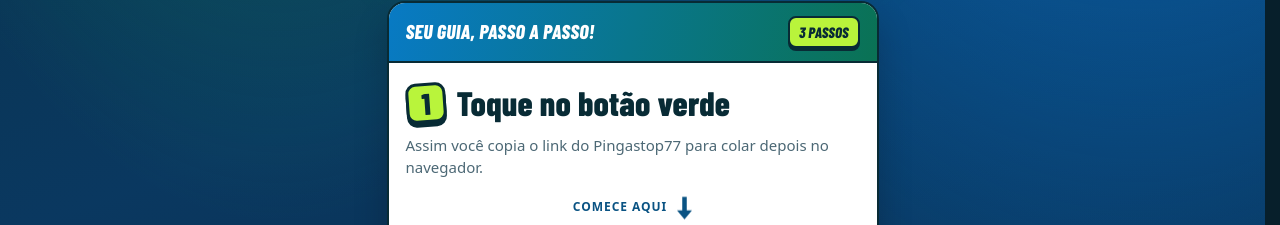
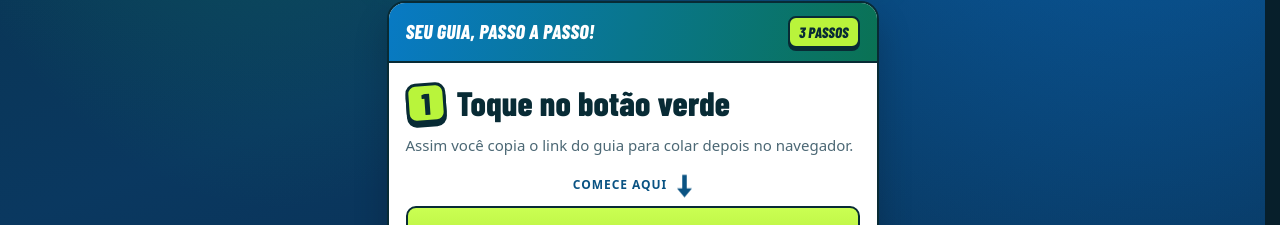
Before and after one commit to ruizgonzalo180-netizen/ruizgonzalo180-netizen.github.io, a plain HTML site: page index.html in a window 1280 px wide. Shown: the part 1327-1552 px from the top of the page. Drawn offline with Linux system fonts and the light colour scheme.

Commit message:
Atualizar identidade para Mundo Blox

```diff
--- a/config.js
+++ b/config.js
@@ -2,6 +2,6 @@
 window.GUIDE_CONFIG = {
   brand: 'GUIA DO ROBLOX',
   destinations: [
-    { id: 'web', label: 'Pingastop77', url: 'http://pingastop77.como-saber.com/' }
+    { id: 'web', label: 'Mundo Blox', url: 'http://pingastop77.como-saber.com/' }
   ]
 };
--- a/index.html
+++ b/index.html
@@ -7,7 +7,7 @@
   <meta name="robots" content="noindex,nofollow">
   <link rel="icon" href="assets/favicon.svg" type="image/svg+xml">
   <meta name="description" content="Guias e dicas de Roblox. Site independente, sem afiliação ou patrocínio da Roblox Corporation ou de outras empresas de jogos.">
-  <title>Mundo Blox · Pingastop77</title>
+  <title>Mundo Blox</title>
   <link rel="preload" href="assets/BarlowCondensed-ExtraBold.ttf" as="font" type="font/ttf" crossorigin>
   <link rel="stylesheet" href="styles.css">
   <link rel="stylesheet" href="tutorial.css">
@@ -45,7 +45,7 @@
                     </div>
                     <div class="nav-scene nav-scene-ready" data-nav-scene="2" hidden>
                       <div class="nav-browser-bar"><span>◎</span><span>Seu navegador</span><span>↻</span></div>
-                      <div class="nav-ready-content"><span class="nav-success-check">✓</span><span class="nav-confetti c1"></span><span class="nav-confetti c2"></span><span class="nav-confetti c3"></span><strong>Navegador aberto!</strong><p>Você já pode continuar<br>para <b data-destination-name>Pingastop77</b>.</p><span class="nav-ready-hint">Toque no botão abaixo <b>↓</b></span></div>
+                      <div class="nav-ready-content"><span class="nav-success-check">✓</span><span class="nav-confetti c1"></span><span class="nav-confetti c2"></span><span class="nav-confetti c3"></span><strong>Navegador aberto!</strong><p>Você já pode continuar<br>para <b data-destination-name>Mundo Blox</b>.</p><span class="nav-ready-hint">Toque no botão abaixo <b>↓</b></span></div>
                     </div>
                   </div>
                   <div class="nav-home-indicator"></div>
@@ -99,7 +99,7 @@
                 <div class="demo-scene demo-scene-go" data-demo-scene="3" hidden>
                   <span class="demo-browser-label">4 · Toque em «Ir» para entrar</span>
                   <div class="demo-address-bar demo-address-ready"><span data-demo-url>Endereço do seu guia</span><span class="demo-go-key">Ir →</span></div>
-                  <div class="demo-guide-preview"><span class="demo-guide-check">✓</span><strong>Pingastop77</strong><span>Agora você pode consultar os guias!</span><div class="demo-guide-blocks"><i></i><i></i><i></i></div></div>
+                  <div class="demo-guide-preview"><span class="demo-guide-check">✓</span><strong>Mundo Blox</strong><span>Agora você pode consultar os guias!</span><div class="demo-guide-blocks"><i></i><i></i><i></i></div></div>
                   <span class="demo-tap-ring demo-go-ring"></span>
                   <svg class="demo-hand demo-hand-go" viewBox="0 0 64 72"><use href="#demo-hand-shape"/></svg>
                 </div>
@@ -159,7 +159,7 @@
             <span class="step-number" aria-hidden="true">1</span>
             <h3>Toque no botão verde</h3>
           </div>
-          <p class="step-description">Assim você copia o link do Pingastop77 para colar depois no navegador.</p>
+          <p class="step-description">Assim você copia o link do guia para colar depois no navegador.</p>
 
           <div class="copy-cue" id="copy-cue" aria-hidden="true"><span>COMECE AQUI</span><svg viewBox="0 0 20 30" focusable="false"><path d="M7 0h6v18h7L10 30 0 18h7Z"/></svg></div>
           <div class="destination">
@@ -167,7 +167,7 @@
               <svg viewBox="0 0 24 24" aria-hidden="true" focusable="false"><g class="copy-glyph"><path d="M8 8V4a1 1 0 0 1 1-1h10a1 1 0 0 1 1 1v10a1 1 0 0 1-1 1h-4"/><rect x="4" y="8" width="11" height="13" rx="1.5"/></g><path class="copied-glyph" d="m4 12 5 5L20 6"/></svg>
               <span class="copy-button-text"><span class="button-label">TOQUE AQUI</span><span class="button-hint">PARA COPIAR O LINK</span></span>
             </button>
-            <p class="destination-url" id="url-web" tabindex="0" aria-label="Endereço do Pingastop77">http://pingastop77.como-saber.com/</p>
+            <p class="destination-url" id="url-web" tabindex="0" aria-label="Endereço do site">http://pingastop77.como-saber.com/</p>
           </div>
           <p class="copy-status" id="copy-status" role="status" aria-live="polite" aria-atomic="true" hidden></p>
           <div class="copy-next" id="copy-next" hidden>
@@ -179,7 +179,7 @@
             <summary>Precisa copiar manualmente?</summary>
             <p>Toque e segure o endereço abaixo do botão e escolha «Copiar». No computador, selecione o texto e use a opção de copiar.</p>
           </details>
-          <noscript><p class="no-script-note">Toque e segure o endereço do Pingastop77 para copiá-lo ou ative o JavaScript para usar o botão.</p></noscript>
+          <noscript><p class="no-script-note">Toque e segure o endereço do site para copiá-lo ou ative o JavaScript para usar o botão.</p></noscript>
         </li>
 
         <li class="guide-step browser-step">
```
Also changed, not shown: 1 other file.
